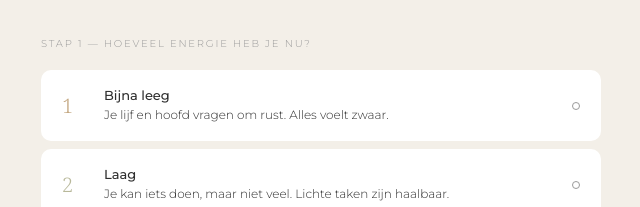
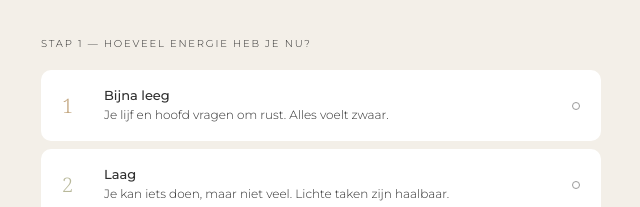
Before and after one commit to fleuryedgar542-blip/Prisma-website, a plain HTML site: page prisma-dag.html in a window 1280 px wide. Shown: the part 241-448 px from the top of the page, 319-959 px from the left. Drawn offline with Linux system fonts and the light colour scheme.

Commit message:
Add files via upload

```diff
--- a/prisma-dag.html
+++ b/prisma-dag.html
@@ -123,7 +123,7 @@
     font-size: 10px;
     letter-spacing: 0.18em;
     text-transform: uppercase;
-    color: var(--grijs-mid);
+    color: var(--grijs);
     margin-bottom: 20px;
   }
 
```
Also changed, not shown: prisma-signaal.html (+1 -1 lines), prisma-week.html (+1 -1 lines).
